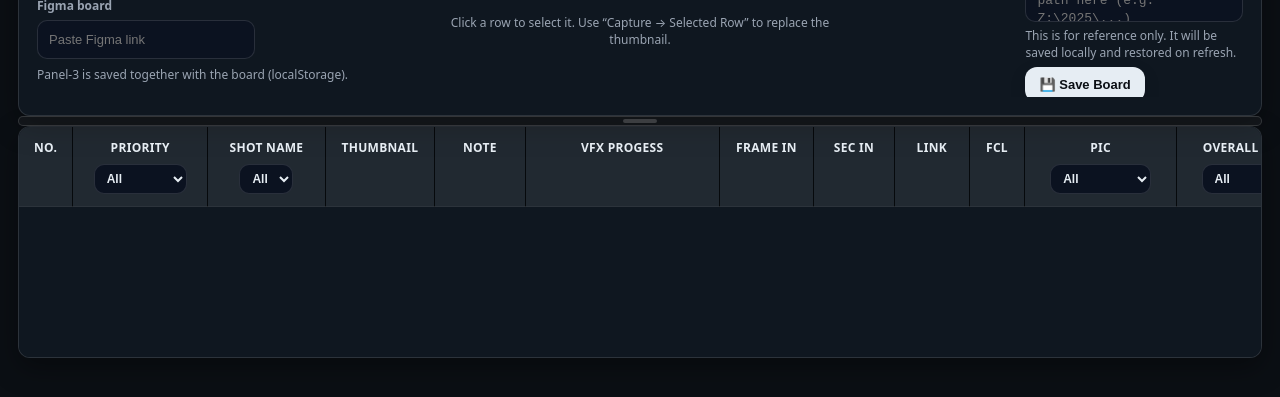
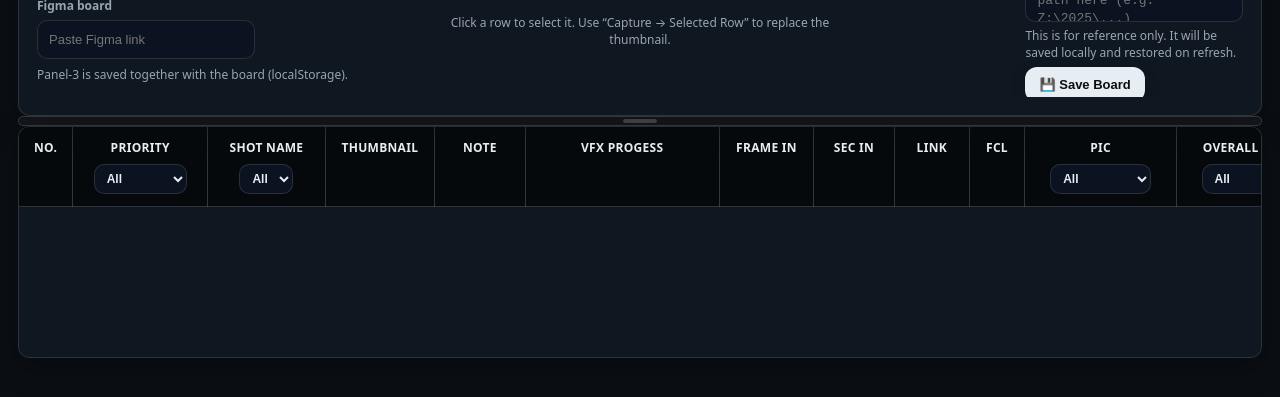
Before and after one commit to production-zorba/vfx-board-demo, a plain HTML site: page index.html in a window 1280 px wide. Shown: the part 393-790 px from the top of the page. Drawn offline with Linux system fonts and the light colour scheme; no server answers.

Commit message:
Update styles.css

```diff
--- a/styles.css
+++ b/styles.css
@@ -54,8 +54,8 @@ html[data-theme="dark"]{
   --bg:#0b0f14;
   --grid: rgba(255,255,255,0.12);
 
-  --header: rgba(255,255,255,0.08);
-  --header-border:  rgb(6 9 12);
+  --header: rgb(6 9 12);
+  --header-border: rgba(255,255,255,0.14);
 
   --text:#e6edf3;
   --muted:#9aa4b2;
```
